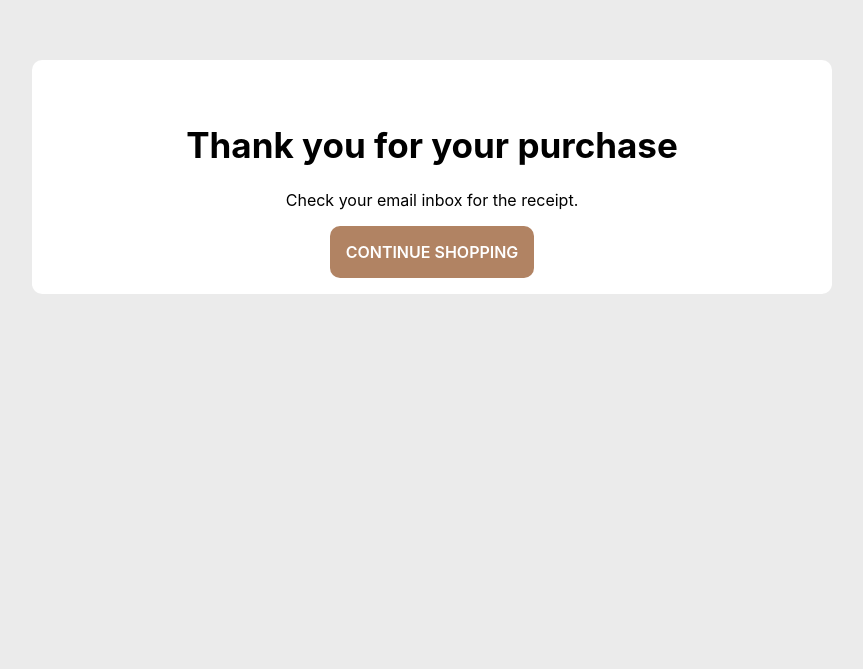
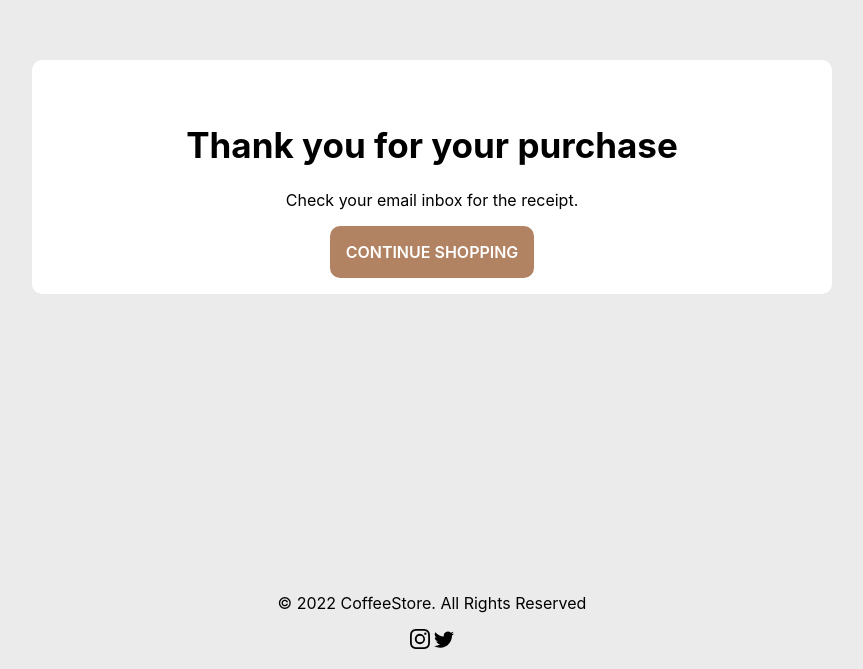
Before and after one commit to Richard-S-Rodrigues/coffee-store-ecommerce, a Next.js app: page /success in a window 1280 px wide. Shown: the part 223-892 px from the top of the page, without its empty margins (208-1071 px from the left). Before the commit the page ends 800 px from the top, so only its background shows below. Built offline with nearby package versions, Linux system fonts and the light colour scheme.

Commit message:
Feat: Footer component

```diff
--- /dev/null
+++ b/components/Footer/index.module.css
@@ -0,0 +1,4 @@
+.container {
+  font-size: 1.6rem;
+  text-align: center;
+}
--- /dev/null
+++ b/components/Footer/index.tsx
@@ -0,0 +1,13 @@
+import { BsInstagram, BsTwitter } from "react-icons/bs";
+import styles from "./index.module.css";
+
+const Footer = () => (
+  <footer className={styles.container}>
+    <p>&copy; 2022 CoffeeStore. All Rights Reserved</p>
+    <p>
+      <BsInstagram size={20} /> <BsTwitter size={20} />
+    </p>
+  </footer>
+);
+
+export default Footer;
--- a/pages/_app.tsx
+++ b/pages/_app.tsx
@@ -1,6 +1,7 @@
 import "../styles/globals.css";
 import type { AppProps } from "next/app";
 import { CartProvider } from "../contexts/CartContext";
+import Footer from "../components/Footer";
 
 function MyApp({ Component, pageProps }: AppProps) {
   return (
@@ -8,6 +9,7 @@ function MyApp({ Component, pageProps }: AppProps) {
       <CartProvider>
         <Component {...pageProps} />
       </CartProvider>
+      <Footer />
     </>
   );
 }
```
